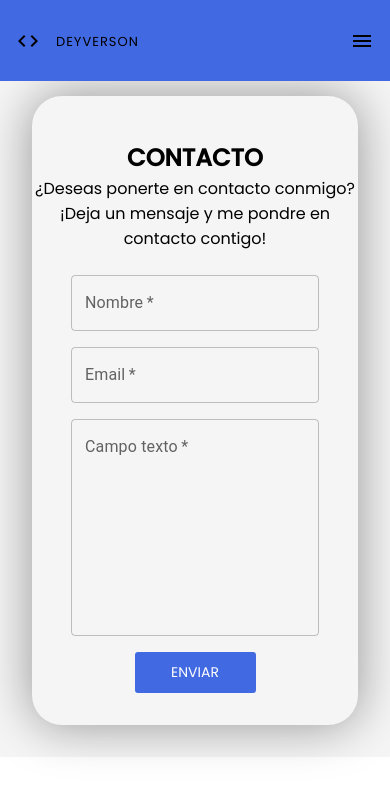
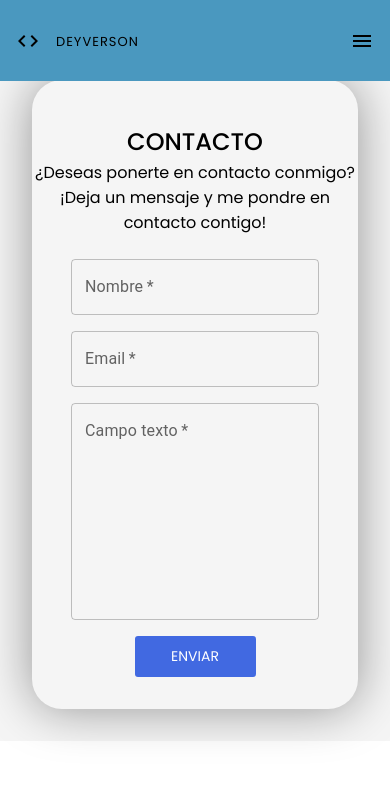
Before and after one commit to Deyverson1/portfolio-deyverson, a React (Create React App) app: page /Contact in a window 390 px wide. Shown: the top 796 px of the page. Built offline with nearby package versions, Linux system fonts and the light colour scheme.

Commit message:
Mejorando practicas

```diff
--- a/src/components/AboutMe/AboutMe.jsx
+++ b/src/components/AboutMe/AboutMe.jsx
@@ -8,7 +8,6 @@ function AboutMe() {
     const { color } = useColor();
     const { t } = useTranslation();
     return(
-
         <AboutMeContainer>
             <H1>{t('Aboot')}</H1>
             <SectionContainer>
@@ -84,7 +83,7 @@ const SectionContainer = styled.section`
     }
 `
 const Profile = styled.div`
-    border: 1px solid  ${(props) => props.color || '#4169E1'};
+    border: 1px solid  ${(props) => props.color || '#4a98bf'};
     border-radius: 3rem;
     text-align: center;
 `
@@ -119,20 +118,23 @@ const H3 = styled.h3`
 `
 const Learn = styled.div`
     display: flex;
-    justify-content: space-between;
+    justify-content: space-evenly;
     flex-wrap: wrap;
 `
 const Aplication = styled.div`
     display: flex;
     flex-direction: column;
     align-items: center;
+    padding: .5rem;
 `
 const Img = styled.img`
-    width: 50px;
-    height: 50px;
+    width: auto;
+    height: auto;
+    max-width: 50px;
     @media screen and (max-width: 425px){
-        width: 42px;
-        height: 42px;
+        width: auto;
+        height: auto;
+        max-width: 42px;
         padding: 1rem;
     }
     @media screen and (max-width: 375px){
--- a/src/components/Contact/Contact.jsx
+++ b/src/components/Contact/Contact.jsx
@@ -1,72 +1,22 @@
 import React from "react";
 import FormSignUp from ".";
-import styled from "styled-components";
 import { useTranslation } from 'react-i18next';
-
+import './style.css'
 function Contact() {
   const { t } = useTranslation();
   return (
-    <Box>
-      <Aclaracion>
-        <H2>{t('Contact')}</H2>
-        <P>
+    <section className="Box">
+      <section className="aclaracion">
+        <header>
+         <h2 className="tittleContact">{t('Contact')}</h2>
+         </header>
+        <p className="contactoInfo">
         {t('ContactDescripcion')} <br />
         {t('ContactSubDescripcion')} <br />
-        </P>
+        </p>
         <FormSignUp/>
-      </Aclaracion>
-    </Box>
+      </section>
+    </section>
   );
 }
-//styles
-const Box = styled.section`
-  display: flex;
-  justify-content: center;
-  align-items: center;
-  margin: 5rem 2rem;
-  @media screen and (max-width: 425px) {
-    flex-wrap: wrap-reverse;
-    margin-bottom: 0;
-    padding-top: 1rem;
-    width: auto;
-  }
-`;
-const Aclaracion = styled.div`
-  display: flex;
-  flex-direction: column;
-  width: 90vh;
-  border-radius: 30px;
-  text-align: center;
-  margin-top: 0;
-  padding-top: 0;
-  box-shadow: 0px 0px 50px rgba(0, 0, 0, 0.4);
-  @media screen and (max-width: 768px){
-    width: 60vh;
-    margin-left: 1rem;
-  }
-  @media screen and (max-width: 425px){
-    margin-bottom: 2rem;
-    margin-left: 0;
-    padding-top: 1rem;
-  }
-`;
-
-const H2 = styled.h2`
-  padding-top: 3rem;
-  margin-bottom: 1px;
-  text-transform: uppercase;
-  @media screen and (max-width: 768px){
-    padding-top: 4rem
-  }
-  @media screen and (max-width: 425px){
-    padding-top: .5rem;
-  }
-`;
-const P = styled.p`
-  padding-bottom: 2rem;
-  margin-top: 0;
-  @media screen and (max-width: 425px){
-    padding-bottom: .5rem;
-  }
-`
 export default Contact;
--- a/src/components/Contact/style.css
+++ b/src/components/Contact/style.css
@@ -1,15 +1,67 @@
-.form{
+.Box {
+  display: flex;
+  justify-content: center;
+  align-items: center;
+  margin: 5rem 2rem;
+}
+.aclaracion {
+  display: flex;
+  flex-direction: column;
+  width: 90vh;
+  border-radius: 30px;
+  text-align: center;
+  margin-top: 0;
+  padding-top: 0;
+  box-shadow: 0px 0px 50px rgba(0, 0, 0, 0.4);
+}
+.form {
   display: flex;
   align-items: center;
   flex-direction: column;
   width: 80vh;
   padding-bottom: 2rem;
 }
-.inputo{
+.inputo {
   margin-bottom: 1rem !important;
 }
+.tittleContact {
+  padding-top: 3rem;
+  margin-bottom: 1px;
+  text-transform: uppercase;
+font-weight: 500;
+}
+.contactoInfo {
+  padding-bottom: 2rem;
+  margin-top: 0;
+}
+@media screen and (max-width: 768px) {
+  .aclaracion {
+    width: 60vh;
+    margin-left: 1rem;
+  }
+  .tittleContact {
+    padding-top: 4rem;
+  }
+}
 @media screen and (max-width: 425px) {
-    .form{
+  .form {
     width: auto;
   }
+  .box {
+    flex-wrap: wrap-reverse;
+    margin-bottom: 0;
+    padding-top: 1rem;
+    width: auto;
   }
+  .aclaracion {
+    margin-bottom: 2rem;
+    margin-left: 0;
+    padding-top: 1rem;
+  }
+  .tittleContact {
+    padding-top: 0.5rem;
+  }
+  .contactoInfo {
+    padding-bottom: 0.5rem;
+  }
+}
--- a/src/components/Header/Header.js
+++ b/src/components/Header/Header.js
@@ -43,7 +43,7 @@ function Header() {
 const HeaderStyle = styled.header`
   display: flex;
   padding: 1rem 5rem;
-  background-color: ${(props) => props.color || '#4169E1'};
+  background-color: ${(props) => props.color || '#4a98bf'};
   @media screen and (max-width: 768px){
     padding: 1rem;
   }
@@ -71,6 +71,7 @@ const LogoSpace = styled.div`
     display: flex;
     box-sizing: border-box;
     align-items: center;
+
     @media screen and (max-width: 768px){
       padding-left: 1rem;
     }
@@ -90,6 +91,7 @@ const NavLinks = styled.div`
     }
 `
 const Div = styled.div`
+    flex-wrap: wrap;
     @media screen and (max-width: 768px){
       display: none;
     }
--- a/src/components/Header/Nav.js
+++ b/src/components/Header/Nav.js
@@ -59,6 +59,7 @@ font-family: 'Poppins';
 font-size: .8125rem;
 padding-right: 1rem;
 letter-spacing:  0.0625rem ;
+flex-wrap: wrap;
 &:hover{
   color: white;
   text-decoration:  overline;
--- a/src/components/Hero/hero.css
+++ b/src/components/Hero/hero.css
@@ -16,7 +16,7 @@
     margin-bottom: 0;
 }
 .span{
-    color: #4169E1;
+    color: #4a98bf;
 }
 .afirmacion{
     font-size: 18px;
--- a/src/components/Skills/skills.css
+++ b/src/components/Skills/skills.css
@@ -18,11 +18,11 @@
     display: flex;
     justify-content: center;
     flex-direction: column;
-    align-items: start;
+    align-items: flex-start;
     padding: 0 2rem;
     width: 100%;
     height: 300px;
-    text-align: start;
+    text-align: flex-start;
     margin: 12px;
     border-radius: 15px;
     transition: 0.5s;
```
Also changed, not shown: public/img/java.webp, public/img/vue.webp. Lines whose indentation alone changed are shown as unchanged.
